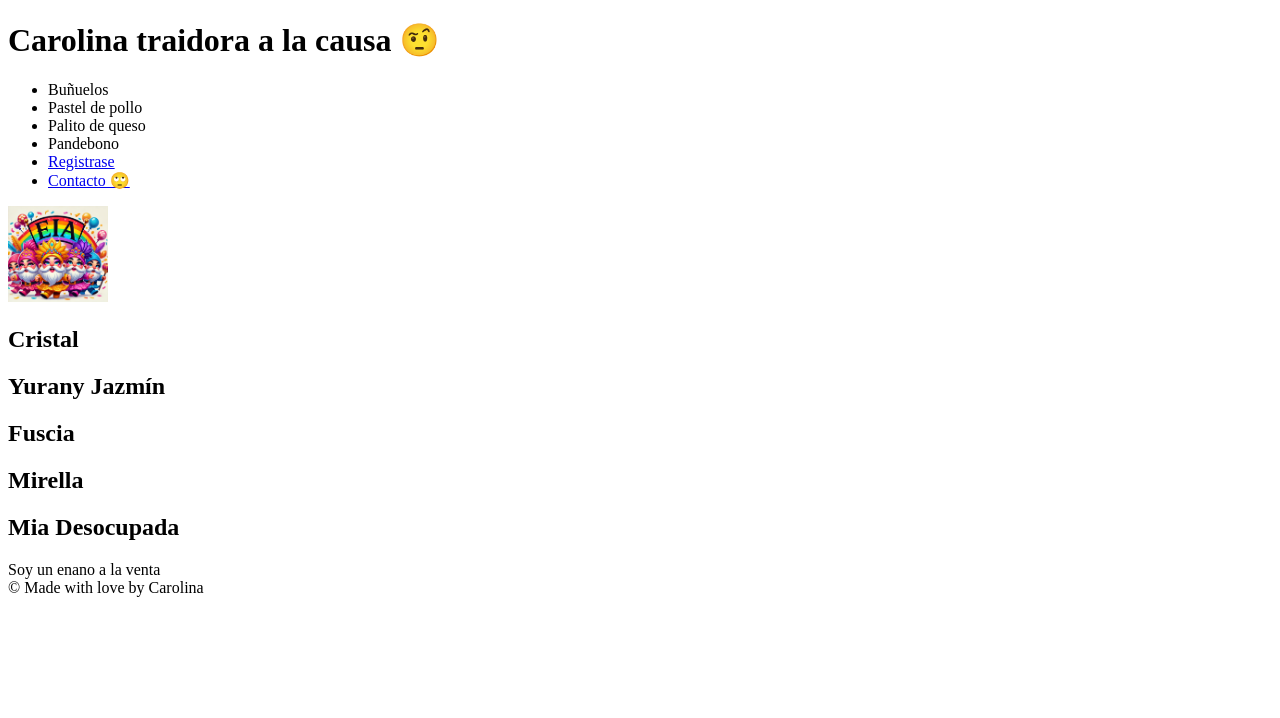
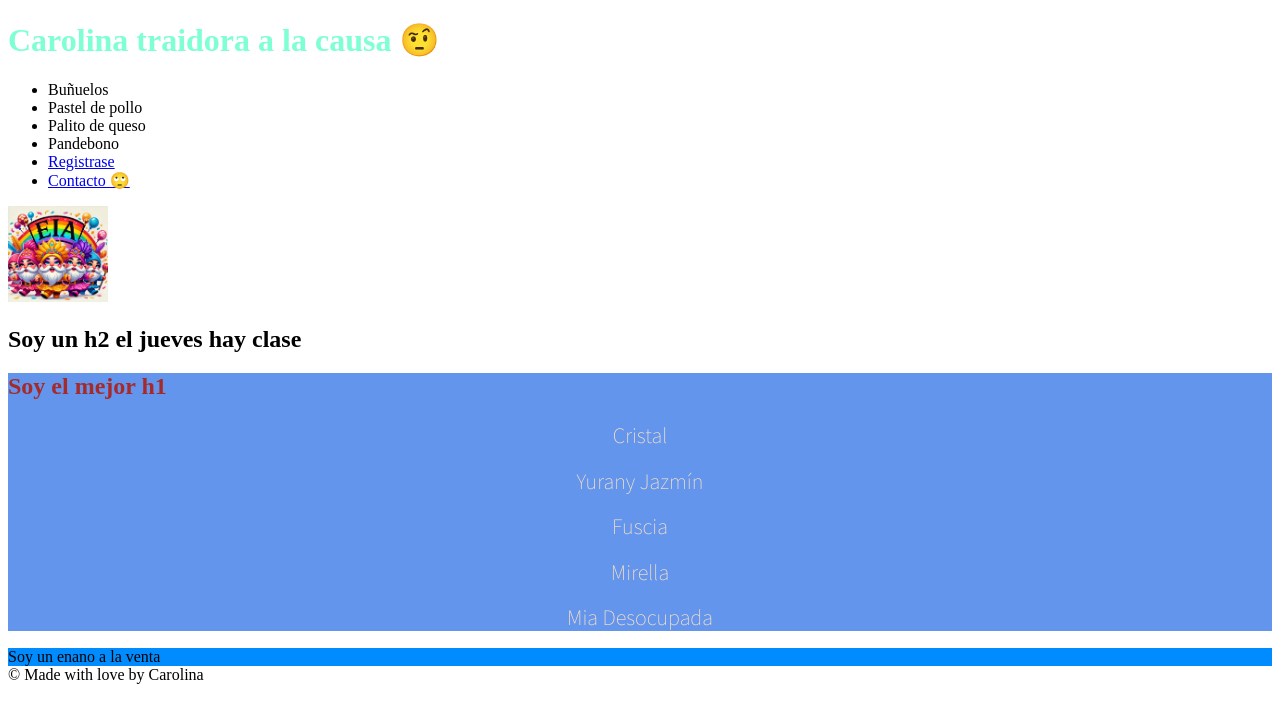
Before and after one commit to sebastianzapatar/webam, a plain HTML site: page index.html in a window 1280 px wide. Drawn offline with Linux system fonts and the light colour scheme; a web font is replaced by a local one.

Commit message:
Se crea el css

```diff
--- a/index.html
+++ b/index.html
@@ -1,12 +1,18 @@
 <!DOCTYPE html>
 <html lang="es">
+
 <head>
-     <meta charset="UTF-8">
+    <meta charset="UTF-8">
 
-    <meta name="viewport"
-    content="width=device-width, initial-scale=1.0">
+    <meta name="viewport" content="width=device-width, initial-scale=1.0">
+    <link rel="stylesheet" href="./styles/style.css">
+    <link rel="preconnect" href="https://fonts.googleapis.com">
+<link rel="preconnect" href="https://fonts.gstatic.com" crossorigin>
+<link href="https://fonts.googleapis.com/css2?family=Noto+Sans+JP:wght@100..900&family=Playwrite+IN:wght@100..400&display=swap" rel="stylesheet">
     <title>Mamá estoy triufando</title>
+
 </head>
+
 <body>
     <header>
         <h1>
@@ -20,11 +26,11 @@
             <li>
                 <a href="./registro.html">
                     Registrase
-                </a></li>
+                </a>
+            </li>
             <li>
-                <a href="./contacto.html"
-                >
-                Contacto 🙄
+                <a href="./contacto.html">
+                    Contacto 🙄
                 </a>
             </li>
         </ul>
@@ -35,19 +41,20 @@
             <li>Maquillaje</li>
         </ol>
         -->
-        <img src="./img/enanos.png" alt="info"
-        width="100px">
+        <img src="./img/enanos.png" alt="info" width="100px">
+        <h2>Soy un h2 el jueves hay clase</h2>
     </header>
-    <aside>
+    <aside class="barritalateral">
+        <h1 class="nombre">Soy el mejor h1</h1>
         <h2>Cristal</h2>
         <h2>Yurany Jazmín</h2>
         <h2>Fuscia</h2>
-        <h2>Mirella</h2>
+        <h2 class="nombre">Mirella</h2>
         <h2>Mia Desocupada</h2>
     </aside>
     <main>
         <section>
-            <article>
+            <article id="articleid">
                 Soy un enano a la venta
             </article>
         </section>
@@ -57,4 +64,5 @@
         &copy; Made with love by Carolina
     </footer>
 </body>
+
 </html>
--- /dev/null
+++ b/styles/style.css
@@ -0,0 +1,31 @@
+/*
+Selector tipo
+1
+*/
+h1{
+    color: aquamarine;
+}
+/*
+Selector de clase
+10
+*/
+.nombre{
+    color:brown;
+}
+/*
+Selector id
+100
+*/
+#articleid{
+    background-color: #008cff;
+}
+.barritalateral{
+    background-color: cornflowerblue;
+}
+.barritalateral h2{
+    color: bisque;
+    font-family: "Noto Sans JP", serif;
+    font-size: 20px;
+    font-weight: lighter;
+    text-align: center;
+}
```
